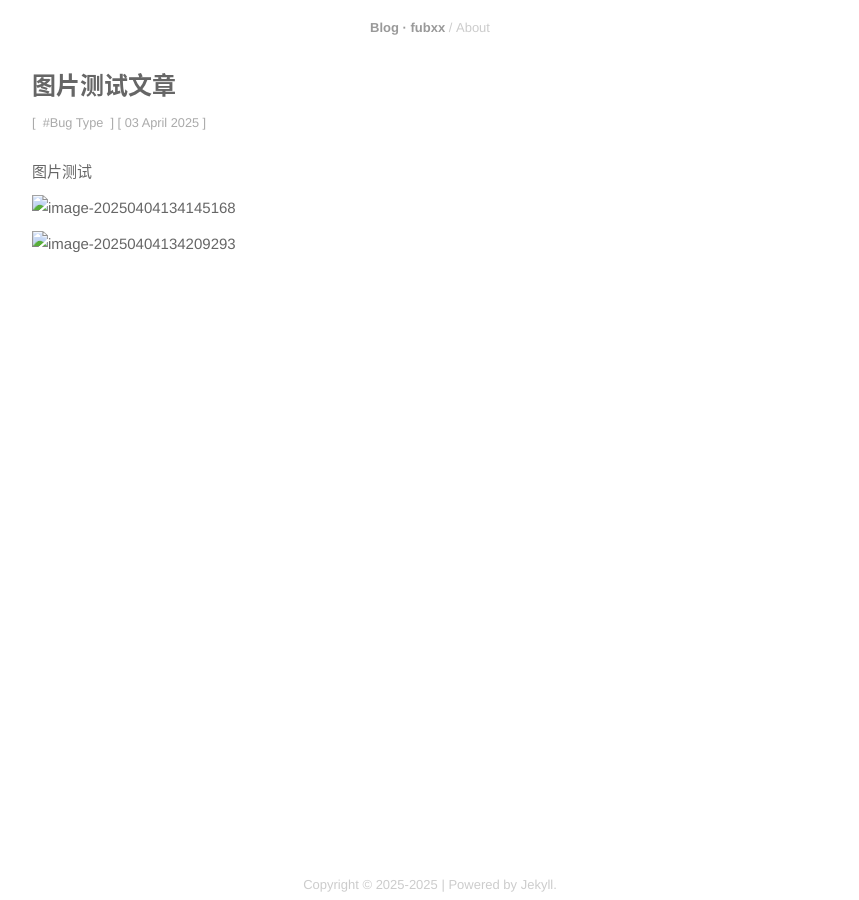
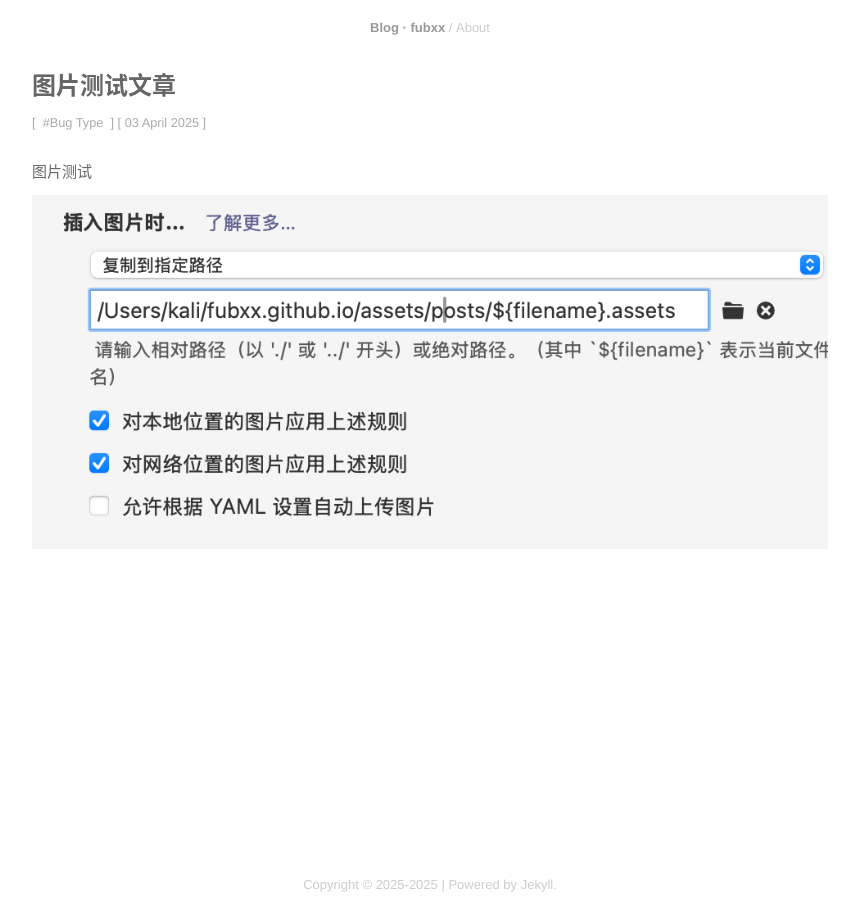
Before and after one commit to fubxx/fubxx.github.io, a Jekyll site: the page built from _posts/2021-08-05-3-post.markdown, in a window 1280 px wide. Shown: the whole page, without its empty margins (210-1069 px from the left). Built offline with Jekyll 4.4.1, drawn with Linux system fonts in a browser that asks for light colours; nearby versions of some CDN libraries.

Commit message:
图片测试

```diff
--- a/_posts/2021-08-05-3-post.markdown
+++ b/_posts/2021-08-05-3-post.markdown
@@ -8,6 +8,4 @@ tags:
 
 图片测试
 
-![image-20250404134145168](assets/image-20250404134145168.png)
-
-![image-20250404134209293](assets/image-20250404134209293.png)
+![image-20250404135719132](https://fubxx.github.io/assets/posts/2021-08-05-3-post.assets/image-20250404135719132.png)
```
Also changed, not shown: _posts/assets/image-20250404134145168.png (deleted), _posts/assets/image-20250404134209293.png (deleted), assets/posts/2021-08-05-3-post.assets/image-20250404135719132.png (added), 2 other files.
